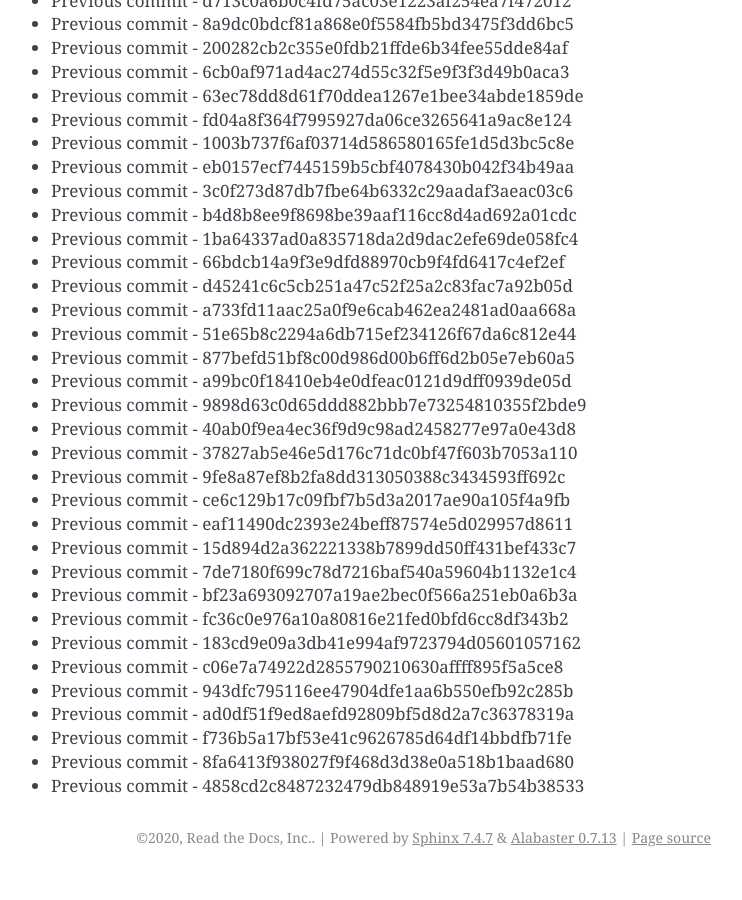
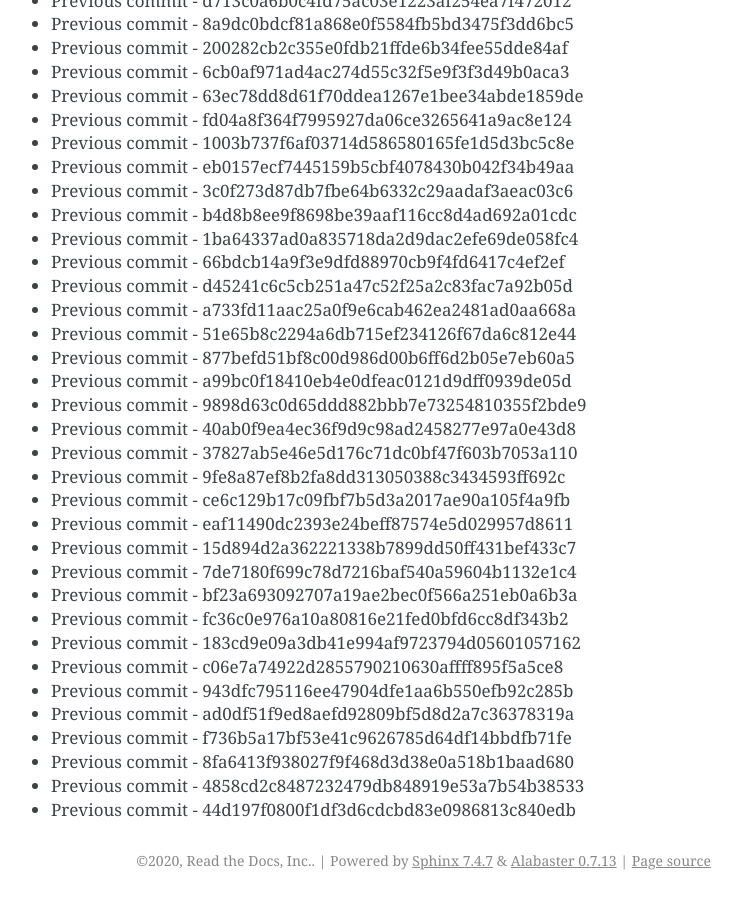
Before and after one commit to readthedocs/rtd-git-stresstest, a Sphinx documentation site: the page built from docs/updates.rst, in a window 1280 px wide and 900 px high, scrolled down 100935 px. Shown: the whole window, without its empty margins (399-1141 px from the left). Built offline with Sphinx 7.4.7, drawn with Linux system fonts in a browser that asks for light colours; before the commit the page ends 101812 px from its top, so only the background shows below that.

Commit message:
Generating commit from previous: 44d197f0800f1df3d6cdcbd83e0986813c840edb

```diff
--- a/docs/updates.rst
+++ b/docs/updates.rst
@@ -4273,3 +4273,4 @@ It can be tested for any performance characteristics.
 * Previous commit - f736b5a17bf53e41c9626785d64df14bbdfb71fe
 * Previous commit - 8fa6413f938027f9f468d3d38e0a518b1baad680
 * Previous commit - 4858cd2c8487232479db848919e53a7b54b38533
+* Previous commit - 44d197f0800f1df3d6cdcbd83e0986813c840edb
```
